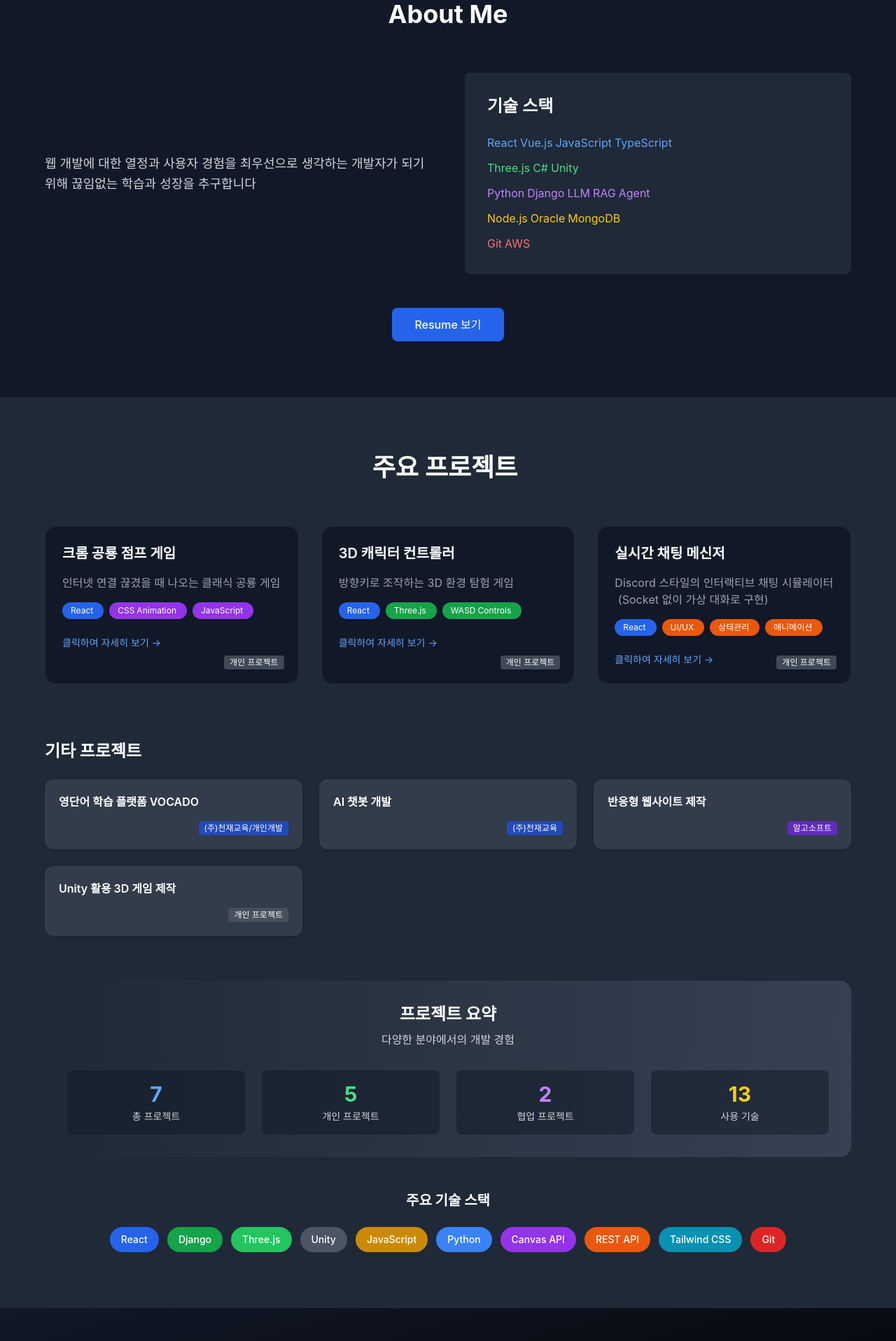
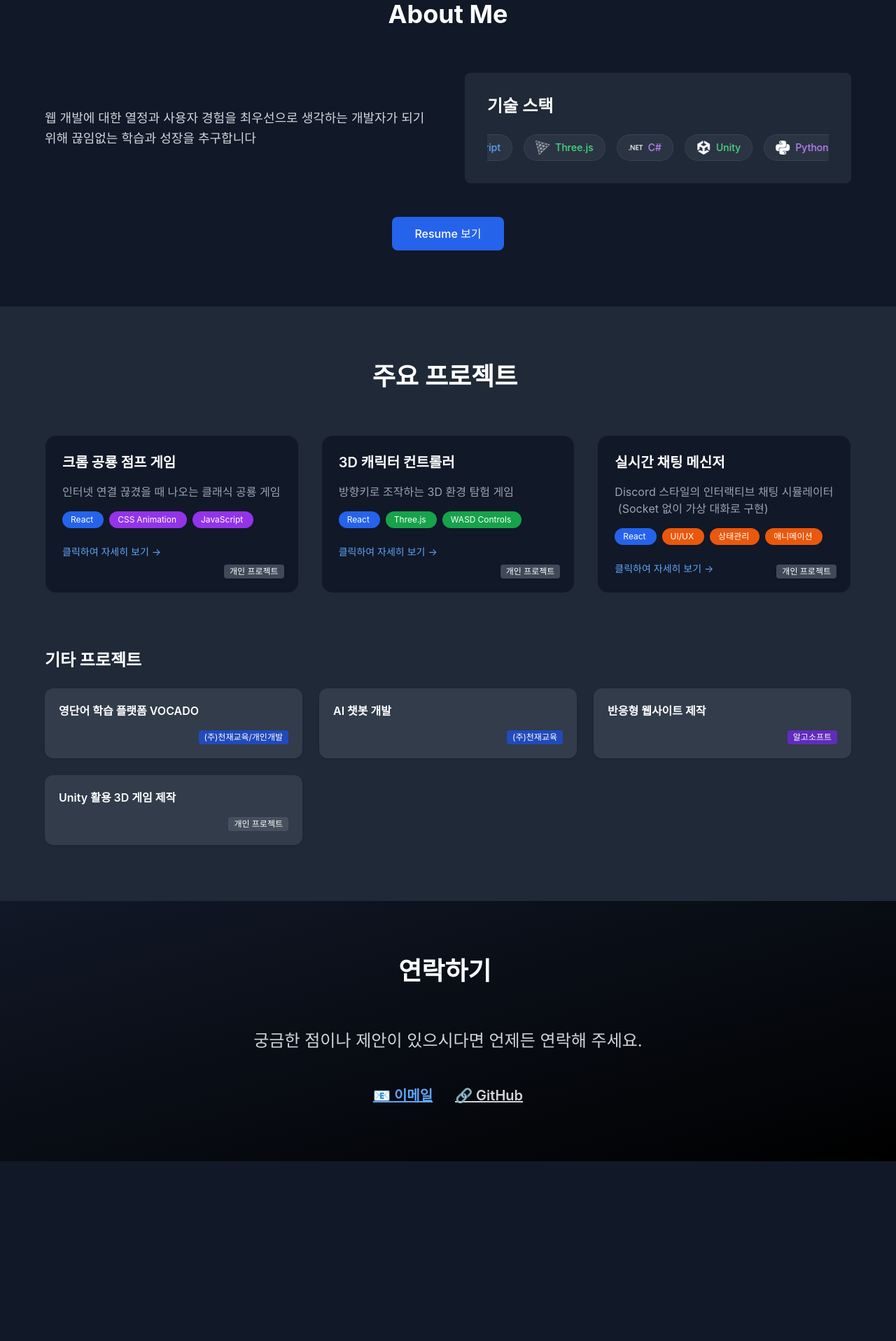
Before and after one commit to mirage0720/my-portfolio, a React (Create React App) app: page / in a window 1280 px wide. Shown: the part 880-2797 px from the top of the page at 70% size. After the commit the page ends 2540 px from the top, so only its background shows below. Built offline with nearby package versions, Linux system fonts and the light colour scheme.

Commit message:
기술 스택 및 소개 문구 수정

```diff
--- a/src/components/sections/AboutSection.js
+++ b/src/components/sections/AboutSection.js
@@ -1,11 +1,96 @@
 import React from "react";
+import {
+  SiReact,
+  SiVuedotjs,
+  SiJavascript,
+  SiTypescript,
+  SiThreedotjs,
+  SiDotnet,
+  SiUnity,
+  SiPython,
+  SiDjango,
+  SiNodedotjs,
+  SiOracle,
+  SiMongodb,
+  SiGit,
+  SiAmazonwebservices,
+} from "react-icons/si";
+import { FaRobot } from "react-icons/fa";
+import { AiOutlineSearch } from "react-icons/ai";
 import { useNavigate } from "react-router-dom";
 import TextAnimation from "../common/TextAnimation";
 
 const AboutSection = () => {
   const navigate = useNavigate();
 
+  // 기술 스택 데이터
+  const techStacks = [
+    { name: "React", icon: <SiReact />, color: "text-blue-400" },
+    { name: "Vue.js", icon: <SiVuedotjs />, color: "text-green-400" },
+    { name: "JavaScript", icon: <SiJavascript />, color: "text-yellow-400" },
+    { name: "TypeScript", icon: <SiTypescript />, color: "text-blue-400" },
+    { name: "Three.js", icon: <SiThreedotjs />, color: "text-green-400" },
+    { name: "C#", icon: <SiDotnet />, color: "text-purple-400" },
+    { name: "Unity", icon: <SiUnity />, color: "text-green-400" },
+    { name: "Python", icon: <SiPython />, color: "text-purple-400" },
+    { name: "Django", icon: <SiDjango />, color: "text-purple-400" },
+    { name: "LLM", icon: <FaRobot />, color: "text-purple-400" },
+    { name: "RAG", icon: <AiOutlineSearch />, color: "text-purple-400" },
+    { name: "Agent", icon: <FaRobot />, color: "text-purple-400" },
+    { name: "Node.js", icon: <SiNodedotjs />, color: "text-yellow-400" },
+    { name: "Oracle", icon: <SiOracle />, color: "text-yellow-400" },
+    { name: "MongoDB", icon: <SiMongodb />, color: "text-yellow-400" },
+    { name: "Git", icon: <SiGit />, color: "text-red-400" },
+    { name: "AWS", icon: <SiAmazonwebservices />, color: "text-red-400" },
+  ];
+
+  // 캐러셀 아이템 컴포넌트
+  const TechItem = ({ tech }) => (
+    <div className="flex items-center space-x-2 bg-gray-700/50 backdrop-blur-sm px-4 py-2 rounded-full border border-gray-600/50 hover:border-gray-500 transition-all duration-300 hover:scale-105 whitespace-nowrap mx-2">
+      <span className="text-xl">{tech.icon}</span>
+      <span className={`font-medium text-sm ${tech.color}`}>{tech.name}</span>
+    </div>
+  );
+
+  // 무한 캐러셀 컴포넌트
+  const InfiniteCarousel = ({ items, speed = "20s" }) => {
+    const duplicatedItems = [...items, ...items, ...items];
+
     return (
+      <div className="overflow-hidden relative">
+        <div
+          className="flex animate-scroll"
+          style={{
+            animation: `scroll-left ${speed} linear infinite`,
+            width: "max-content",
+          }}
+        >
+          {duplicatedItems.map((tech, index) => (
+            <TechItem key={`${tech.name}-${index}`} tech={tech} />
+          ))}
+        </div>
+      </div>
+    );
+  };
+
+  return (
+    <>
+      <style
+        dangerouslySetInnerHTML={{
+          __html: `
+          @keyframes scroll-left {
+            0% {
+              transform: translateX(0);
+            }
+            100% {
+              transform: translateX(-33.333%);
+            }
+          }
+
+        `,
+        }}
+      />
+
       <section className="py-20 px-8">
         <div className="max-w-6xl mx-auto">
           <TextAnimation
@@ -45,62 +130,12 @@ const AboutSection = () => {
                 기술 스택
               </TextAnimation>
 
-            <div className="space-y-3">
-              <TextAnimation
-                preset="fade"
-                unit="word"
-                delay={1.5}
-                stagger={0.05}
-                as="div"
-                className="text-blue-400"
-              >
-                React Vue.js JavaScript TypeScript
-              </TextAnimation>
-              <TextAnimation
-                preset="fade"
-                unit="word"
-                delay={1.7}
-                stagger={0.05}
-                as="div"
-                className="text-green-400"
-              >
-                Three.js C# Unity
-              </TextAnimation>
-              <TextAnimation
-                preset="fade"
-                unit="word"
-                delay={1.9}
-                stagger={0.05}
-                as="div"
-                className="text-purple-400"
-              >
-                Python Django LLM RAG Agent
-              </TextAnimation>
-              <TextAnimation
-                preset="fade"
-                unit="word"
-                delay={2.1}
-                stagger={0.05}
-                as="div"
-                className="text-yellow-400"
-              >
-                Node.js Oracle MongoDB
-              </TextAnimation>
-              <TextAnimation
-                preset="fade"
-                unit="word"
-                delay={2.3}
-                stagger={0.05}
-                as="div"
-                className="text-red-400"
-              >
-                Git AWS
-              </TextAnimation>
+              <div className="space-y-4">
+                <InfiniteCarousel items={techStacks} speed="25s" />
               </div>
             </div>
           </div>
 
-        {/* ── 여기서 Resume 보기 버튼 추가 ── */}
           <div className="text-center mt-12">
             <button
               onClick={() => navigate("/resume")}
@@ -112,6 +147,7 @@ const AboutSection = () => {
           </div>
         </div>
       </section>
+    </>
   );
 };
 
--- a/src/components/sections/HeroSection.js
+++ b/src/components/sections/HeroSection.js
@@ -23,7 +23,7 @@ const HeroSection = () => {
           as="h2"
           className="text-2xl md:text-3xl text-gray-300"
         >
-          저는 프론트엔드 개발자 유동원 입니다
+          사용자 경험을 최우선으로 생각하는 개발자 유동원 입니다
         </TextAnimation>
 
         <TextAnimation
--- a/src/components/sections/ProjectsSection.js
+++ b/src/components/sections/ProjectsSection.js
@@ -198,82 +198,6 @@ const ProjectsSection = () => {
             ))}
           </div>
         </div>
-
-        {/* 프로젝트 통계 */}
-        <div className="mt-16 bg-gradient-to-r from-gray-800 to-gray-700 rounded-2xl p-8">
-          <div className="text-center mb-8">
-            <h3 className="text-2xl font-bold text-white mb-2">
-              프로젝트 요약
-            </h3>
-            <p className="text-gray-300">다양한 분야에서의 개발 경험</p>
-          </div>
-
-          <div className="grid grid-cols-2 md:grid-cols-4 gap-6 text-center">
-            <div className="bg-gray-900/50 rounded-lg p-4">
-              <div className="text-3xl font-bold text-blue-400 mb-1">
-                {projects.length + otherProjects.length}
-              </div>
-              <div className="text-sm text-gray-300">총 프로젝트</div>
-            </div>
-
-            <div className="bg-gray-900/50 rounded-lg p-4">
-              <div className="text-3xl font-bold text-green-400 mb-1">
-                {otherProjects.filter((p) => p.tag.includes("개인")).length +
-                  projects.filter((p) => p.tag.includes("개인")).length}
-              </div>
-              <div className="text-sm text-gray-300">개인 프로젝트</div>
-            </div>
-
-            <div className="bg-gray-900/50 rounded-lg p-4">
-              <div className="text-3xl font-bold text-purple-400 mb-1">
-                {otherProjects.filter((p) => !p.tag.includes("개인")).length}
-              </div>
-              <div className="text-sm text-gray-300">협업 프로젝트</div>
-            </div>
-
-            <div className="bg-gray-900/50 rounded-lg p-4">
-              <div className="text-3xl font-bold text-yellow-400 mb-1">
-                {
-                  new Set([
-                    ...projects.flatMap((p) => p.technologies),
-                    "Django",
-                    "Unity",
-                    "Chart.js",
-                    "Socket.io",
-                    "Figma",
-                  ]).size
-                }
-              </div>
-              <div className="text-sm text-gray-300">사용 기술</div>
-            </div>
-          </div>
-        </div>
-
-        {/* 기술 스택 요약 */}
-        <div className="mt-12 text-center">
-          <h3 className="text-xl font-bold text-white mb-6">주요 기술 스택</h3>
-          <div className="flex flex-wrap justify-center gap-3">
-            {[
-              { name: "React", color: "bg-blue-600" },
-              { name: "Django", color: "bg-green-600" },
-              { name: "Three.js", color: "bg-green-500" },
-              { name: "Unity", color: "bg-gray-600" },
-              { name: "JavaScript", color: "bg-yellow-600" },
-              { name: "Python", color: "bg-blue-500" },
-              { name: "Canvas API", color: "bg-purple-600" },
-              { name: "REST API", color: "bg-orange-600" },
-              { name: "Tailwind CSS", color: "bg-cyan-600" },
-              { name: "Git", color: "bg-red-600" },
-            ].map((tech, index) => (
-              <span
-                key={index}
-                className={`${tech.color} text-white px-4 py-2 rounded-full text-sm font-medium hover:scale-110 transition-transform cursor-default`}
-              >
-                {tech.name}
-              </span>
-            ))}
-          </div>
-        </div>
       </div>
     </section>
   );
```
Also changed, not shown: 1 other file (tests, documents, lock files or other folders). Lines whose indentation alone changed are shown as unchanged.
